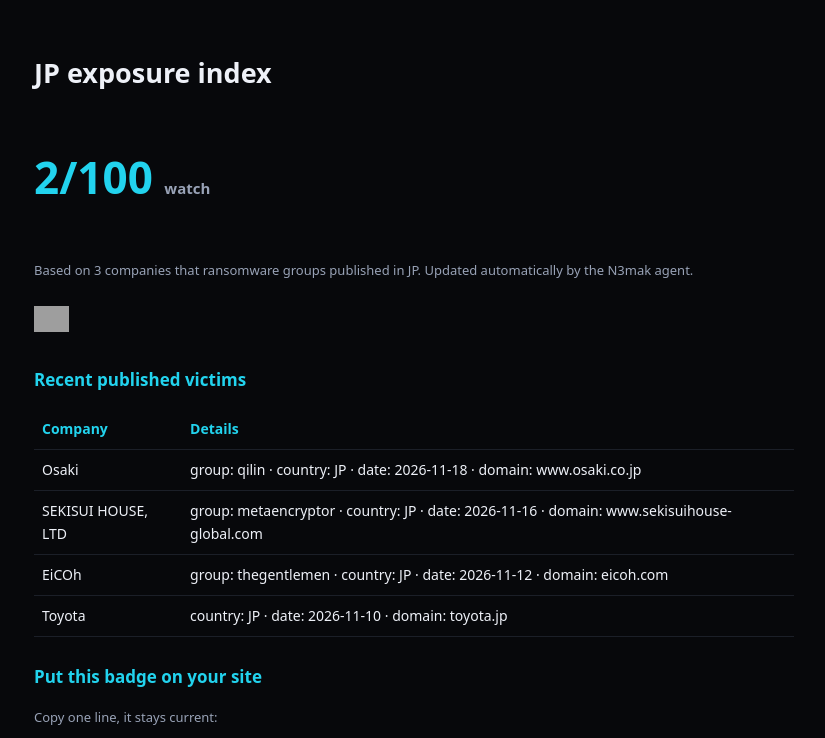
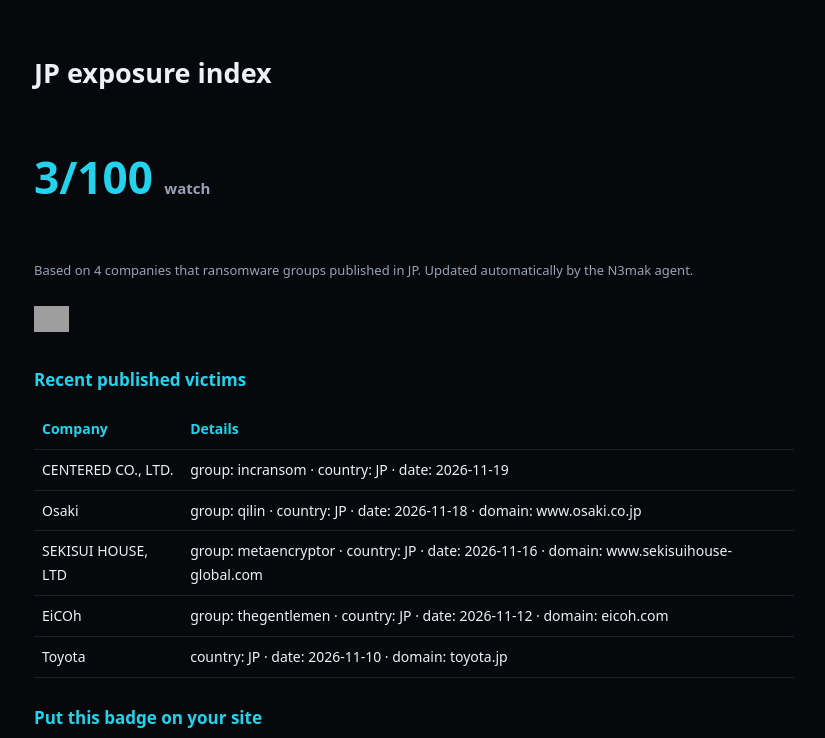
Before and after one commit to Namak7678/n3mak-radar, a plain HTML site: page JP.html in a window 1280 px wide. Shown: the top 738 px of the page, without its empty margins (226-1051 px from the left). Drawn offline with Linux system fonts and the light colour scheme; grey boxes are pictures that could not be loaded.

Commit message:
Country page JP

```diff
--- a/JP.html
+++ b/JP.html
@@ -1,7 +1,7 @@
 <!DOCTYPE html><html lang="en"><head><meta charset="utf-8">
 <meta name="viewport" content="width=device-width,initial-scale=1">
 <title>JP ransomware exposure index — N3mak</title>
-<meta name="description" content="Published ransomware victims in JP: current index 2/100, 3 published cases, updated automatically.">
+<meta name="description" content="Published ransomware victims in JP: current index 3/100, 4 published cases, updated automatically.">
 <style>body{background:#07080b;color:#eef1f8;font-family:system-ui,sans-serif;margin:0;line-height:1.7}
 .wrap{max-width:760px;margin:0 auto;padding:32px 18px 70px}h1{font-size:27px}
 h2{font-size:17px;color:#22d3ee;margin-top:26px}.big{font-size:44px;font-weight:800;color:#22d3ee}
@@ -10,11 +10,11 @@ th{color:#22d3ee}.dim{color:#98a2b6;font-size:13px}
 .btn{display:inline-block;background:#22d3ee;color:#04121a;font-weight:700;padding:11px 18px;border-radius:10px;text-decoration:none;margin-top:14px}
 img{margin-top:12px}</style></head><body><div class="wrap">
 <h1>JP exposure index</h1>
-<p class="big">2/100 <span style="font-size:15px;color:#98a2b6">watch</span></p>
-<p class="dim">Based on 3 companies that ransomware groups published in JP. Updated automatically by the N3mak agent.</p>
+<p class="big">3/100 <span style="font-size:15px;color:#98a2b6">watch</span></p>
+<p class="dim">Based on 4 companies that ransomware groups published in JP. Updated automatically by the N3mak agent.</p>
 <img src="https://n3mak-bot-n7dx.onrender.com/badge/JP.svg" alt="JP exposure badge" height="26">
 <h2>Recent published victims</h2>
-<table><tr><th>Company</th><th>Details</th></tr><tr><td>Osaki</td><td>group: qilin · country: JP · date: 2026-11-18 · domain: www.osaki.co.jp</td></tr><tr><td>SEKISUI HOUSE, LTD</td><td>group: metaencryptor · country: JP · date: 2026-11-16 · domain: www.sekisuihouse-global.com</td></tr><tr><td>EiCOh</td><td>group: thegentlemen · country: JP · date: 2026-11-12 · domain: eicoh.com</td></tr><tr><td>Toyota</td><td>country: JP · date: 2026-11-10 · domain: toyota.jp</td></tr></table>
+<table><tr><th>Company</th><th>Details</th></tr><tr><td>CENTERED CO., LTD.</td><td>group: incransom · country: JP · date: 2026-11-19</td></tr><tr><td>Osaki</td><td>group: qilin · country: JP · date: 2026-11-18 · domain: www.osaki.co.jp</td></tr><tr><td>SEKISUI HOUSE, LTD</td><td>group: metaencryptor · country: JP · date: 2026-11-16 · domain: www.sekisuihouse-global.com</td></tr><tr><td>EiCOh</td><td>group: thegentlemen · country: JP · date: 2026-11-12 · domain: eicoh.com</td></tr><tr><td>Toyota</td><td>country: JP · date: 2026-11-10 · domain: toyota.jp</td></tr></table>
 <h2>Put this badge on your site</h2>
 <p class="dim">Copy one line, it stays current:</p>
 <pre style="background:#12141b;padding:12px;border-radius:10px;overflow-x:auto;font-size:12px">&lt;img src="https://n3mak-bot-n7dx.onrender.com/badge/JP.svg" alt="JP exposure" height="26"&gt;</pre>
```
